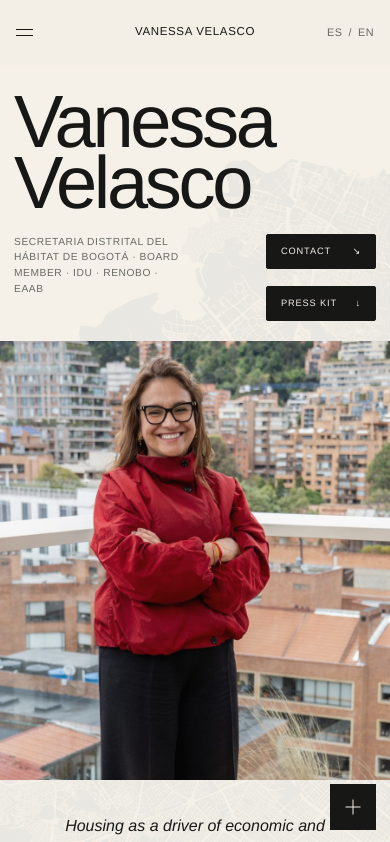
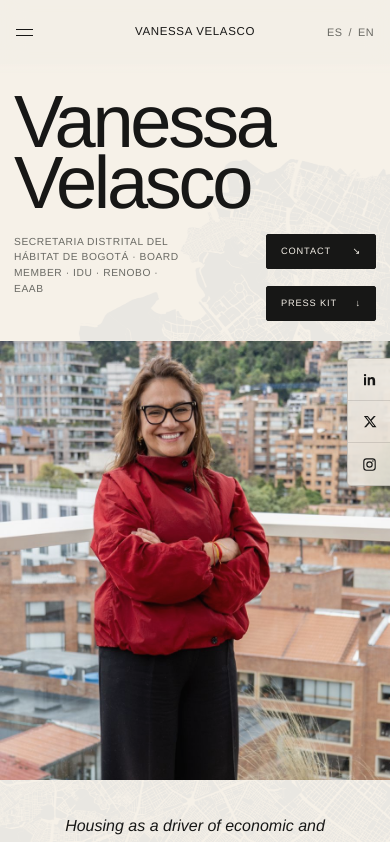
Before and after one commit to danimedia6/vannessa-velasco, a React (Vite) app: page / in a window 390 px wide. Shown: the top 842 px of the page. Built offline with nearby package versions, Linux system fonts and the light colour scheme.

Commit message:
fix: stabilize mobile UI and social links

```diff
--- a/src/App.jsx
+++ b/src/App.jsx
@@ -63,9 +63,10 @@ export default function App() {
         <InternationalAgenda content={pageContent} />
 
         <PressSection content={pageContent} />
+        <SocialFloat socials={pageContent.contact.socials} />
       </main>
       <Footer content={pageContent} />
-      <SocialFloat />
+
     </div>
   )
 }
--- a/src/components/SocialFloat.css
+++ b/src/components/SocialFloat.css
@@ -5,85 +5,37 @@
 .social-float {
   position: fixed;
 
-  right:
-    clamp(
-      16px,
-      2.2vw,
-      32px
-    );
+  top: 50%;
+  right: 0;
 
-  bottom:
-    clamp(
-      16px,
-      2.2vw,
-      32px
-    );
-
-  z-index: 100;
+  z-index: 60;
 
   display: flex;
   flex-direction: column;
-  align-items: flex-end;
+  align-items: stretch;
 
-  gap: 10px;
+  transform: translateY(-50%);
 
-  font-family:
-    var(--font-sans);
-}
+  border:
+    1px solid rgba(23, 22, 19, 0.16);
+  border-right: 0;
 
+  border-radius:
+    4px 0 0 4px;
 
-/* =========================================================
-   LINKS
-   ========================================================= */
+  background:
+    rgba(243, 238, 230, 0.82);
 
-.social-float__links {
-  display: flex;
-  flex-direction: column;
-  align-items: flex-end;
+  backdrop-filter:
+    blur(12px) saturate(0.92);
 
-  gap: 8px;
+  -webkit-backdrop-filter:
+    blur(12px) saturate(0.92);
 
-  opacity: 0;
-  visibility: hidden;
+  box-shadow:
+    0 8px 28px rgba(23, 22, 19, 0.08);
 
-  transform:
-    translateY(12px);
-
-  pointer-events: none;
-
-  transition:
-    opacity 180ms ease,
-    transform 320ms
-      cubic-bezier(
-        0.22,
-        1,
-        0.36,
-        1
-      ),
-    visibility 0s
-      linear 320ms;
-}
-
-.social-float.is-open
-.social-float__links {
-  opacity: 1;
-  visibility: visible;
-
-  transform:
-    translateY(0);
-
-  pointer-events: auto;
-
-  transition:
-    opacity 180ms ease,
-    transform 320ms
-      cubic-bezier(
-        0.22,
-        1,
-        0.36,
-        1
-      ),
-    visibility 0s;
+  overflow: hidden;
 }
 
 
@@ -92,245 +44,82 @@
    ========================================================= */
 
 .social-float__link {
+  position: relative;
+
   display: flex;
   align-items: center;
+  justify-content: center;
 
-  gap: 10px;
+  width: 48px;
+  height: 48px;
+
+  box-sizing: border-box;
 
   color: var(--color-ink);
 
+  background: transparent;
+
+  border: 0;
+
+  border-bottom:
+    1px solid rgba(23, 22, 19, 0.12);
+
+  cursor: pointer;
+
   text-decoration: none;
+
+  transition:
+    background 180ms ease,
+    color 180ms ease,
+    transform 180ms ease;
 }
 
-.social-float__label {
-  padding:
-    8px
-    10px;
 
-  border:
-    1px solid
-    rgba(23, 23, 22, 0.1);
-
-  background:
-    rgba(
-      243,
-      238,
-      230,
-      0.78
-    );
-
-  backdrop-filter:
-    blur(12px);
-
-  -webkit-backdrop-filter:
-    blur(12px);
-
-  font-size: 0.54rem;
-  font-weight: 600;
-
-  letter-spacing: 0.13em;
-
-  text-transform: uppercase;
-
-  opacity: 0;
-
-  transform:
-    translateX(6px);
-
-  transition:
-    opacity 180ms ease,
-    transform 280ms
-      cubic-bezier(
-        0.22,
-        1,
-        0.36,
-        1
-      );
-}
-
-.social-float__link:hover
-.social-float__label,
-.social-float__link:focus-visible
-.social-float__label {
-  opacity: 1;
-
-  transform:
-    translateX(0);
+.social-float__link:last-child {
+  border-bottom: 0;
 }
 
 
 /* =========================================================
-   ICON
+   ICONS
    ========================================================= */
 
-.social-float__icon {
-  display: grid;
-  place-items: center;
+.social-float__link svg {
+  display: block;
 
-  width: 42px;
-  height: 42px;
+  width: 17px;
+  height: 17px;
 
-  border:
-    1px solid
-    rgba(23, 23, 22, 0.12);
-
-  background:
-    rgba(
-      243,
-      238,
-      230,
-      0.86
-    );
-
-  backdrop-filter:
-    blur(14px);
-
-  -webkit-backdrop-filter:
-    blur(14px);
+  flex: 0 0 auto;
 
   transition:
-    background 180ms ease,
-    color 180ms ease,
-    border-color 180ms ease,
-    transform 220ms
-      cubic-bezier(
-        0.22,
-        1,
-        0.36,
-        1
-      );
-}
-
-.social-float__icon svg {
-  width: 18px;
-  height: 18px;
-}
-
-.social-float__link:hover
-.social-float__icon,
-.social-float__link:focus-visible
-.social-float__icon {
-  background:
-    var(--color-ink);
-
-  color:
-    var(--color-paper);
-
-  border-color:
-    var(--color-ink);
-
-  transform:
-    translateX(-2px);
+    transform 180ms ease;
 }
 
 
 /* =========================================================
-   MAIN BUTTON
+   HOVER / FOCUS
    ========================================================= */
 
-.social-float__trigger {
-  position: relative;
-
-  width: 48px;
-  height: 48px;
-
-  padding: 0;
-
-  border:
-    1px solid
-    var(--color-ink);
-
-  background:
-    var(--color-ink);
-
-  color:
-    var(--color-paper);
-
-  cursor: pointer;
-
-  appearance: none;
-
-  transition:
-    background 180ms ease,
-    color 180ms ease,
-    transform 240ms
-      cubic-bezier(
-        0.22,
-        1,
-        0.36,
-        1
-      );
-}
-
-.social-float__trigger:hover {
-  transform:
-    scale(1.04);
+.social-float__link:hover,
+.social-float__link:focus-visible {
+  background: var(--color-ink);
+  color: var(--color-paper);
 }
 
 
-/* Plus */
-
-.social-float__trigger span {
-  position: absolute;
-
-  top: 50%;
-  left: 50%;
-
-  width: 15px;
-  height: 1px;
-
-  background:
-    currentColor;
-
-  transform:
-    translate(
-      -50%,
-      -50%
-    );
-
-  transition:
-    transform 300ms
-      cubic-bezier(
-        0.22,
-        1,
-        0.36,
-        1
-      );
-}
-
-.social-float__trigger
-span:last-child {
-  transform:
-    translate(
-      -50%,
-      -50%
-    )
-    rotate(90deg);
+.social-float__link:hover svg,
+.social-float__link:focus-visible svg {
+  transform: scale(1.08);
 }
 
 
-/* Open = X */
+.social-float__link:focus-visible {
+  outline: none;
 
-.social-float.is-open
-.social-float__trigger
-span:first-child {
-  transform:
-    translate(
-      -50%,
-      -50%
-    )
-    rotate(45deg);
-}
-
-.social-float.is-open
-.social-float__trigger
-span:last-child {
-  transform:
-    translate(
-      -50%,
-      -50%
-    )
-    rotate(-45deg);
+  box-shadow:
+    inset 0 0 0 2px
+    rgba(196, 147, 37, 0.75);
 }
 
 
@@ -339,60 +128,40 @@ span:last-child {
    ========================================================= */
 
 @media (max-width: 760px) {
+
   .social-float {
-    right: 14px;
+    top: 50%;
+    right: 0;
 
-    bottom:
-      calc(
-        14px +
-        env(safe-area-inset-bottom)
-      );
+    transform: translateY(-50%);
 
-    gap: 8px;
+    border-radius:
+      4px 0 0 4px;
   }
 
-  .social-float__links {
-    gap: 7px;
-  }
 
-  .social-float__trigger {
-    width: 46px;
-    height: 46px;
-  }
-
-  .social-float__icon {
+  .social-float__link {
     width: 42px;
     height: 42px;
   }
 
-  .social-float__icon svg {
-    width: 17px;
-    height: 17px;
-  }
 
-  .social-float__label {
-    display: none;
-  }
-
-  .social-float__link:hover
-  .social-float__icon {
-    transform: none;
+  .social-float__link svg {
+    width: 15px;
+    height: 15px;
   }
 }
+
 
 /* =========================================================
    REDUCED MOTION
    ========================================================= */
 
-@media (
-  prefers-reduced-motion:
-  reduce
-) {
-  .social-float__links,
-  .social-float__trigger,
-  .social-float__trigger span,
-  .social-float__icon,
-  .social-float__label {
+@media (prefers-reduced-motion: reduce) {
+
+  .social-float__link,
+  .social-float__link svg {
     transition: none;
   }
+
 }
--- a/src/components/SocialFloat.jsx
+++ b/src/components/SocialFloat.jsx
@@ -1,173 +1,67 @@
-import {
-  useEffect,
-  useRef,
-  useState,
-} from "react"
-
 import "./SocialFloat.css"
 
-const socials = [
-  {
-    label: "LinkedIn",
-    href:
-      "https://www.linkedin.com/in/vanessa-alexandra-velasco-bernal-4614b55b/",
-    icon: (
-      <svg
-        viewBox="0 0 24 24"
-        aria-hidden="true"
-      >
+export function SocialFloat({ socials }) {
+  const items = Array.isArray(socials)
+    ? socials
+    : socials?.items ?? []
+
+  const label = Array.isArray(socials)
+    ? "Social networks"
+    : socials?.label ?? "Social networks"
+
+  const icons = {
+    LinkedIn: (
+      <svg viewBox="0 0 24 24" aria-hidden="true">
         <path
-          d="M6.5 8.5V18M6.5 5.5v.01M10.5 18v-5.2c0-2.1 1.2-3.3 3-3.3s3 1.2 3 3.3V18M10.5 10v8M16.5 18v-5"
-          fill="none"
-          stroke="currentColor"
-          strokeWidth="1.6"
-          strokeLinecap="round"
-          strokeLinejoin="round"
+          fill="currentColor"
+          d="M6.5 8.2H3.2V21h3.3V8.2ZM4.85 3A1.93 1.93 0 1 0 4.85 6.86 1.93 1.93 0 0 0 4.85 3ZM21 13.65c0-3.86-2.06-5.65-4.8-5.65a4.15 4.15 0 0 0-3.75 2.06V8.2H9.2V21h3.3v-6.34c0-1.67.32-3.29 2.4-3.29 2.05 0 2.08 1.92 2.08 3.4V21H21v-7.35Z"
         />
       </svg>
     ),
-  },
 
-  {
-    label: "X",
-    href:
-      "https://x.com/vvbernal",
-    icon: (
-      <svg
-        viewBox="0 0 24 24"
-        aria-hidden="true"
-      >
+    X: (
+      <svg viewBox="0 0 24 24" aria-hidden="true">
         <path
-          d="M6 5l12 14M18 5L6 19"
-          fill="none"
-          stroke="currentColor"
-          strokeWidth="1.6"
-          strokeLinecap="round"
+          fill="currentColor"
+          d="M18.9 3H22l-6.77 7.74L23.2 21h-6.24l-4.89-6.39L6.48 21H3.36l7.26-8.3L2.98 3h6.4l4.42 5.84L18.9 3Zm-1.1 16.2h1.72L8.44 4.7H6.6L17.8 19.2Z"
         />
       </svg>
     ),
-  },
 
-  {
-    label: "Instagram",
-    href:
-      "https://www.instagram.com/welascobernal/",
-    icon: (
-      <svg
-        viewBox="0 0 24 24"
-        aria-hidden="true"
-      >
-        <rect
-          x="5"
-          y="5"
-          width="14"
-          height="14"
-          rx="4"
-          fill="none"
-          stroke="currentColor"
-          strokeWidth="1.6"
-        />
-
-        <circle
-          cx="12"
-          cy="12"
-          r="3"
-          fill="none"
-          stroke="currentColor"
-          strokeWidth="1.6"
-        />
-
-        <circle
-          cx="16.7"
-          cy="7.5"
-          r=".9"
+    Instagram: (
+      <svg viewBox="0 0 24 24" aria-hidden="true">
+        <path
           fill="currentColor"
+          d="M7.2 2h9.6A5.2 5.2 0 0 1 22 7.2v9.6a5.2 5.2 0 0 1-5.2 5.2H7.2A5.2 5.2 0 0 1 2 16.8V7.2A5.2 5.2 0 0 1 7.2 2Zm0 1.8a3.4 3.4 0 0 0-3.4 3.4v9.6a3.4 3.4 0 0 0 3.4 3.4h9.6a3.4 3.4 0 0 0 3.4-3.4V7.2a3.4 3.4 0 0 0-3.4-3.4H7.2Zm10.25 1.35a1.2 1.2 0 1 1 0 2.4 1.2 1.2 0 0 1 0-2.4ZM12 6.85A5.15 5.15 0 1 1 6.85 12 5.15 5.15 0 0 1 12 6.85Zm0 1.8A3.35 3.35 0 1 0 15.35 12 3.35 3.35 0 0 0 12 8.65Z"
         />
       </svg>
     ),
-  },
-]
-
-export function SocialFloat() {
-  const [isOpen, setIsOpen] =
-    useState(false)
-
-  const dockRef =
-    useRef(null)
-
-  useEffect(() => {
-    const handleClickOutside = (
-      event
-    ) => {
-      if (
-        dockRef.current &&
-        !dockRef.current.contains(
-          event.target
-        )
-      ) {
-        setIsOpen(false)
-      }
   }
 
-    document.addEventListener(
-      "pointerdown",
-      handleClickOutside
-    )
-
-    return () => {
-      document.removeEventListener(
-        "pointerdown",
-        handleClickOutside
-      )
+  if (!items.length) {
+    return null
   }
-  }, [])
 
   return (
-    <div
-      className={`social-float ${
-        isOpen ? "is-open" : ""
-      }`}
-      ref={dockRef}
+    <aside
+      className="social-float"
+      aria-label={label}
     >
-      <div className="social-float__links">
-        {socials.map((social) => (
+      {items.map((social) => (
         <a
-            key={social.label}
+          key={social.network}
           className="social-float__link"
           href={social.href}
           target="_blank"
-            rel="noreferrer"
-            aria-label={social.label}
+          rel="noopener noreferrer"
+          aria-label={social.network}
+          title={social.network}
         >
-            <span className="social-float__label">
-              {social.label}
-            </span>
-
-            <span className="social-float__icon">
-              {social.icon}
-            </span>
+          {icons[social.network]}
         </a>
       ))}
-      </div>
-
-      <button
-        className="social-float__trigger"
-        type="button"
-        aria-label={
-          isOpen
-            ? "Close social links"
-            : "Open social links"
-        }
-        aria-expanded={isOpen}
-        onClick={() =>
-          setIsOpen(
-            (current) => !current
+    </aside>
   )
 }
-      >
-        <span />
-        <span />
-      </button>
-    </div>
-  )
-}
+
+export default SocialFloat
--- a/src/sections/InternationalAgenda.css
+++ b/src/sections/InternationalAgenda.css
@@ -20,11 +20,11 @@
 
   padding:
 
-    clamp(92px, 12vh, 150px)
+    clamp(70px, 8vh, 100px)
 
     clamp(18px, 4.5vw, 68px)
 
-    clamp(100px, 14vh, 170px);
+    0;
 
 
 
--- a/src/sections/PressSection.css
+++ b/src/sections/PressSection.css
@@ -9,7 +9,7 @@
   width: 100%;
 
   padding:
-    clamp(58px, 7vh, 82px)
+    0
     clamp(18px, 4.5vw, 68px)
     clamp(64px, 8vh, 96px);
 
```
Also changed, not shown: src/components/WorldBankBounce.css (+39 -87 lines). Lines whose indentation alone changed are shown as unchanged.
